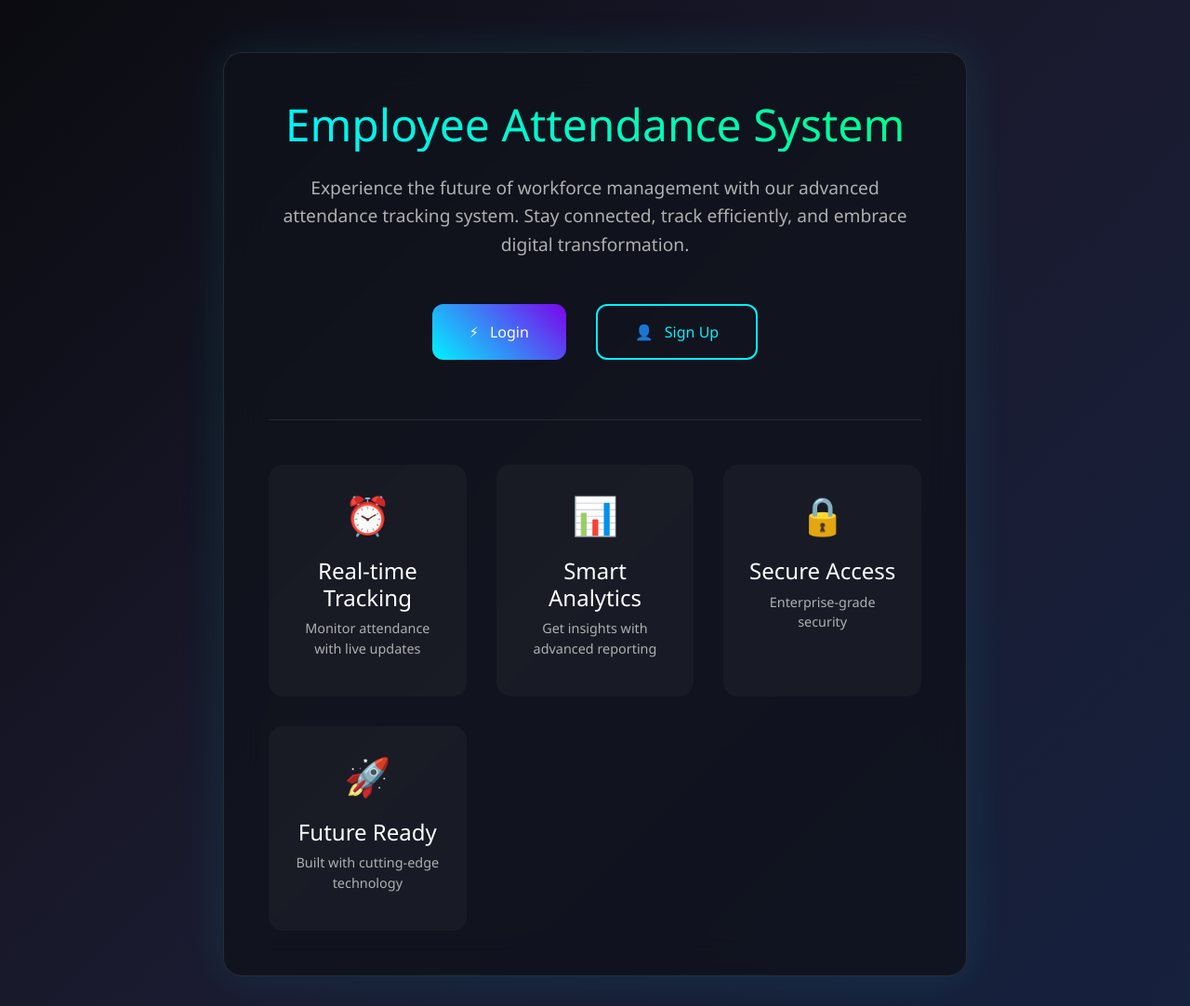
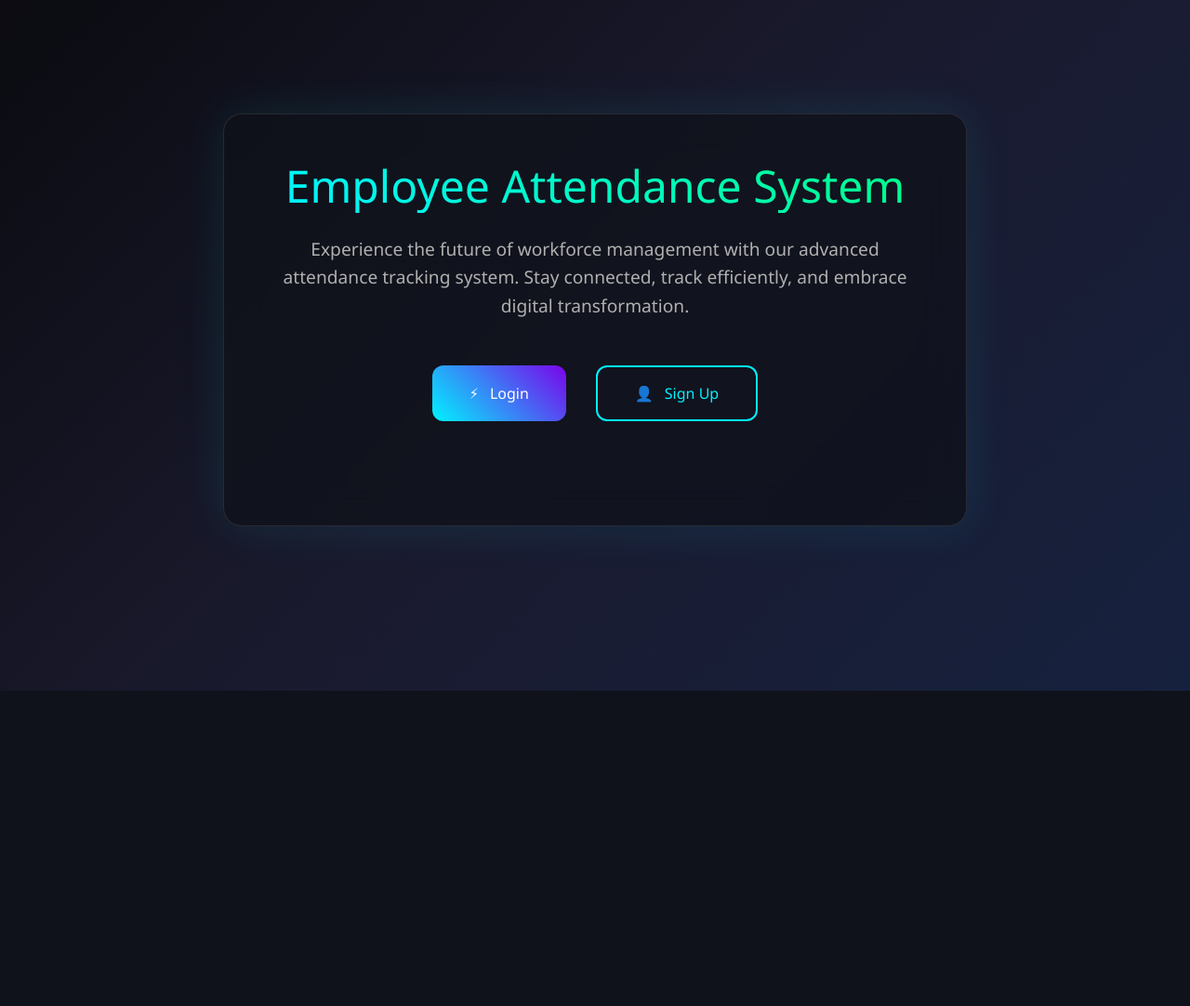
Before and after one commit to hariom510088/tricking-, a Django app: page / in a window 1280 px wide. Shown: the part 57-1139 px from the top of the page at 93% size. After the commit the page ends 800 px from the top, so only its background shows below. Run offline with Django 5.2, Linux system fonts and the light colour scheme.

Commit message:
Add all recent changes including login page and other updates

```diff
--- a/ATTENDANCE_app/templates/home.html
+++ b/ATTENDANCE_app/templates/home.html
@@ -20,28 +20,7 @@
             </a>
         </div>
 
-        <div class="features-grid">
-            <div class="feature-item">
-                <div class="feature-icon">⏰</div>
-                <h4 class="feature-title">Real-time Tracking</h4>
-                <p class="feature-desc">Monitor attendance with live updates</p>
-            </div>
-            <div class="feature-item">
-                <div class="feature-icon">📊</div>
-                <h4 class="feature-title">Smart Analytics</h4>
-                <p class="feature-desc">Get insights with advanced reporting</p>
-            </div>
-            <div class="feature-item">
-                <div class="feature-icon">🔒</div>
-                <h4 class="feature-title">Secure Access</h4>
-                <p class="feature-desc">Enterprise-grade security</p>
-            </div>
-            <div class="feature-item">
-                <div class="feature-icon">🚀</div>
-                <h4 class="feature-title">Future Ready</h4>
-                <p class="feature-desc">Built with cutting-edge technology</p>
-            </div>
-        </div>
+
     </div>
 </div>
 {% endblock %}
```
